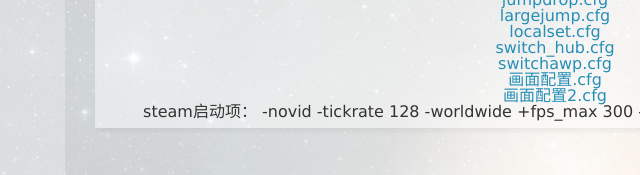
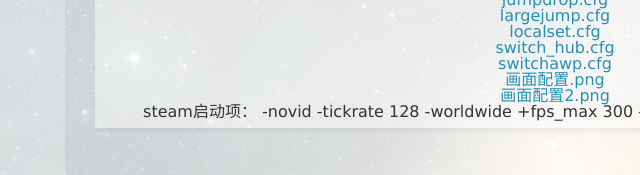
Before and after one commit to Pearce-cmd/Pearce-cmd.github.io, a plain HTML site: page csgo.html in a window 1280 px wide. Shown: the part 229-404 px from the top of the page, 235-875 px from the left. Drawn offline with nearby package versions, Linux system fonts and the light colour scheme; some packages are replaced by stand-ins of ours; a script that the page names is missing.

Commit message:
Update csgo.html

```diff
--- a/csgo.html
+++ b/csgo.html
@@ -279,8 +279,8 @@
 	<a href="https://pearce-cmd.github.io/CSGO_cfg/localset.cfg">localset.cfg<br/></a>
 	<a href="https://pearce-cmd.github.io/CSGO_cfg/switch_hub.cfg">switch_hub.cfg<br/></a>
 	<a href="https://pearce-cmd.github.io/CSGO_cfg/switchawp.cfg">switchawp.cfg<br/></a>
-	<a href="https://pearce-cmd.github.io/CSGO_cfg/set1.png">画面配置.cfg<br/></a>
-	<a href="https://pearce-cmd.github.io/CSGO_cfg/set2.png">画面配置2.cfg<br/></a>
+	<a href="https://pearce-cmd.github.io/CSGO_cfg/set1.png">画面配置.png<br/></a>
+	<a href="https://pearce-cmd.github.io/CSGO_cfg/set2.png">画面配置2.png<br/></a>
 	<p>
 	steam启动项：  -novid  -tickrate 128  -worldwide +fps_max 300 -language en +exec pearce.cfg -freq 144
 	<p/>
```
